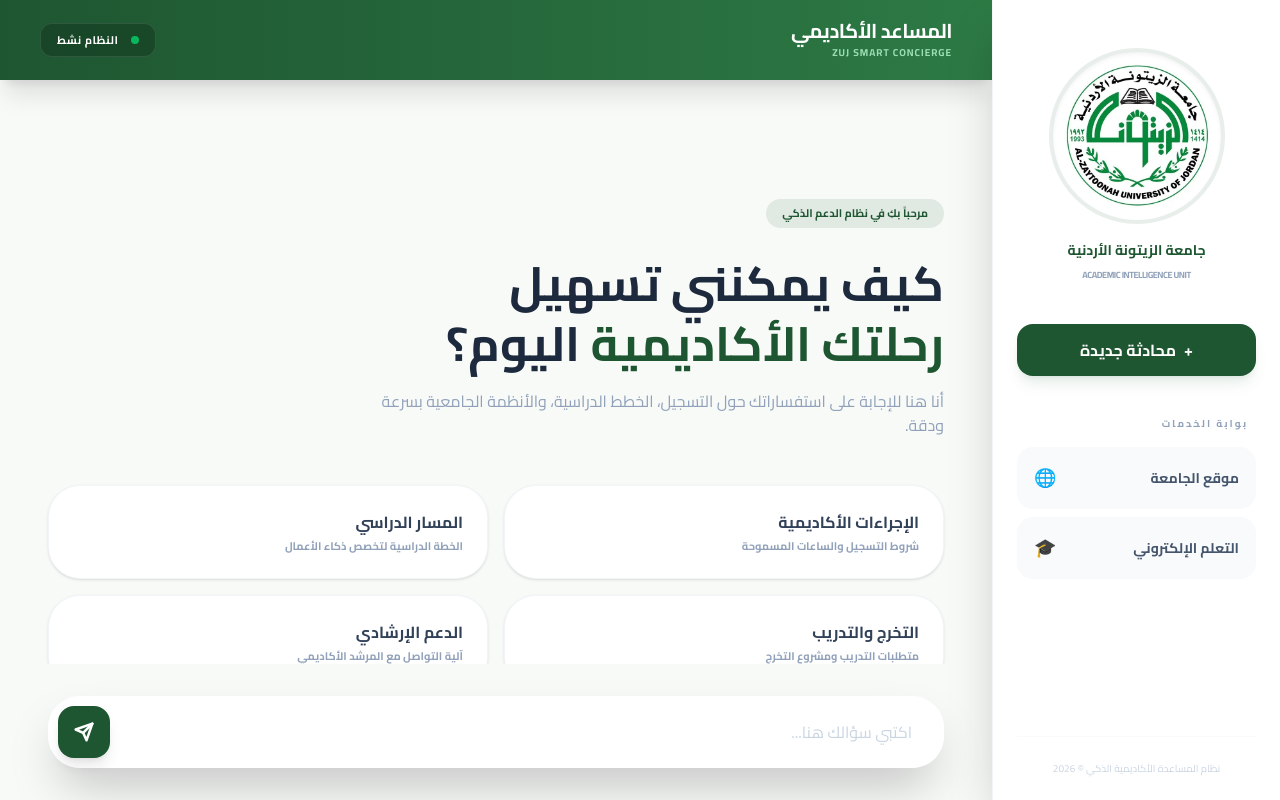
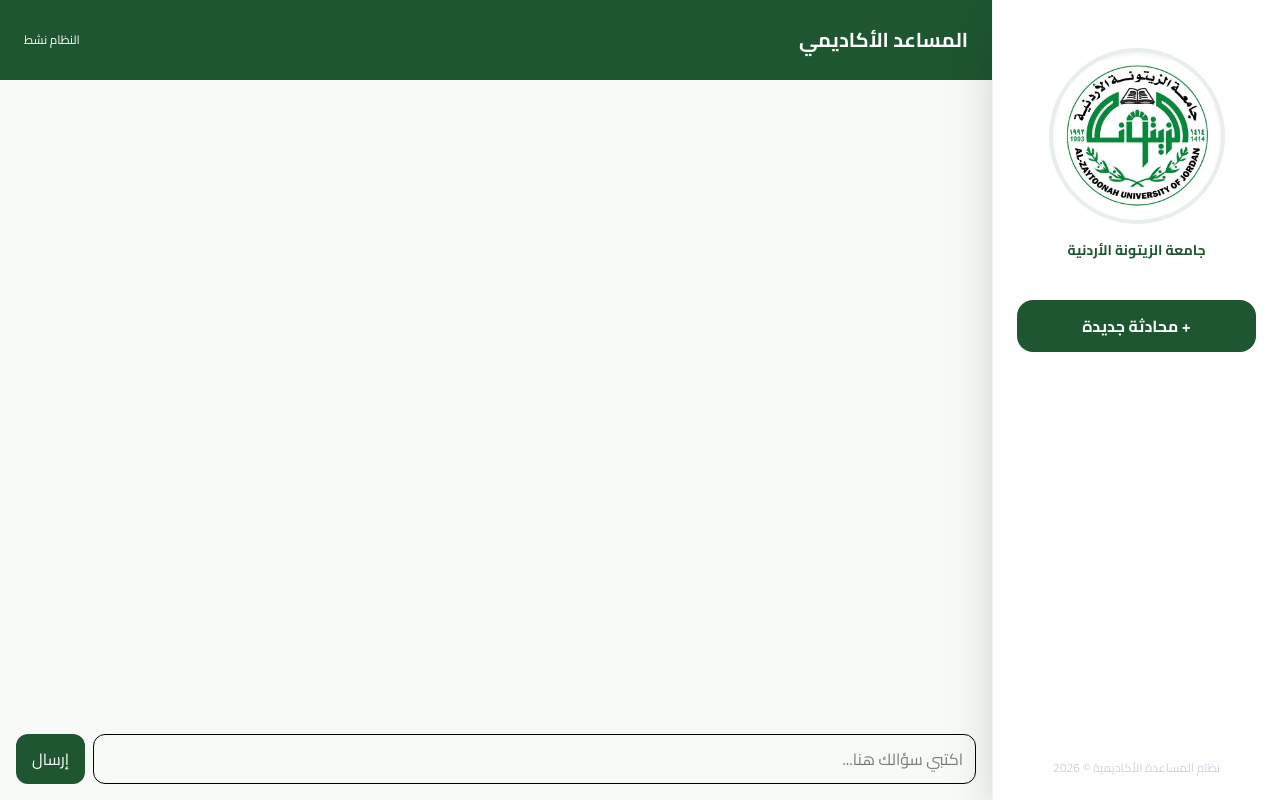
Before and after one commit to Yara41/zuj_project_2026, a React (Vite) app: page / in a window 1280 px wide. Built offline with nearby package versions, Linux system fonts and the light colour scheme.

Commit message:
fix mixed content final

```diff
--- a/src/App.jsx
+++ b/src/App.jsx
@@ -9,187 +9,122 @@
 
   const sendMessage = async (text) => {
     if (!text.trim()) return;
+
     const userMsg = { role: "user", text };
     setMessages((prev) => [...prev, userMsg]);
     setInputValue("");
     setLoading(true);
-    if(window.innerWidth < 768) setIsSidebarOpen(false);
+
+    if (window.innerWidth < 768) setIsSidebarOpen(false);
 
     try {
-      // تم تحديث الرابط ليعمل مع السيرفر الخارجي (Cloud) بدلاً من المحلي
-      const res = await fetch("http://13.61.19.235:5678/webhook/b7ed42af-3773-4af7-a9d3-704e062369c8", {
+      // ✅ الحل النهائي: عبر Netlify function
+      const res = await fetch("/.netlify/functions/chat", {
         method: "POST",
         headers: { "Content-Type": "application/json" },
-        // نرسل النص تحت مفتاح chatInput ليتوافق مع الـ AI Agent
-        body: JSON.stringify({ chatInput: text, sessionId: "zuj_user_session" }),
+        body: JSON.stringify({
+          question: text,
+          sessionId: "zuj_user_session",
+        }),
       });
 
       const data = await res.json();
 
-      // 3. ملاحظة: تأكدي أن عقدة Respond to Webhook في n8n تُرجع قيمة باسم output
-      const reply = data?.output || data?.text || data?.message || "نعتذر، لم أتمكن من العثور على إجابة دقيقة حالياً.";
+      const reply =
+        data?.output ||
+        data?.text ||
+        data?.message ||
+        "نعتذر، لم أتمكن من العثور على إجابة دقيقة حالياً.";
 
       setMessages((prev) => [...prev, { role: "bot", text: reply }]);
+
     } catch (err) {
       console.error("Error:", err);
-      setMessages((prev) => [...prev, { role: "bot", text: "حدث خطأ فني، يرجى التأكد من اتصالك بالإنترنت." }]);
+      setMessages((prev) => [
+        ...prev,
+        { role: "bot", text: "حدث خطأ فني، يرجى التأكد من اتصالك بالإنترنت." },
+      ]);
     }
+
     setLoading(false);
   };
 
   return (
     <div className="flex h-screen bg-[#f8faf8] font-['Cairo']">
-
-      {/* 1. SIDEBAR - التصميم الدائري للوجو */}
+      {/* Sidebar */}
       <aside className={`
         fixed inset-y-0 right-0 z-50 w-72 bg-white shadow-2xl transform transition-transform duration-300 ease-in-out border-l border-slate-100
         md:relative md:translate-x-0 ${isSidebarOpen ? "translate-x-0" : "translate-x-full"}
       `}>
         <div className="flex flex-col h-full p-6">
+
           <div className="flex flex-col items-center mt-6 mb-10">
-            {/* اللوجو بشكل دائري كبير وبدون حواف مربعة */}
             <div className="w-44 h-44 rounded-full border-4 border-[#1e5631]/10 p-2 shadow-inner bg-white overflow-hidden flex items-center justify-center">
-              <img
-                src="/OIP (1).webp"
-                alt="Zuj Logo"
-                className="w-full h-full object-contain mix-blend-multiply"
-              />
+              <img src="/OIP (1).webp" alt="Zuj Logo" className="w-full h-full object-contain" />
             </div>
-            <div className="text-center mt-4">
-              <h2 className="text-sm font-black text-[#1e5631]">جامعة الزيتونة الأردنية</h2>
-              <span className="text-[9px] text-slate-400 uppercase font-bold tracking-tighter">Academic Intelligence Unit</span>
-            </div>
+            <h2 className="mt-4 font-black text-[#1e5631] text-sm">جامعة الزيتونة الأردنية</h2>
           </div>
 
           <button
-            onClick={() => { setMessages([]); if(window.innerWidth < 768) setIsSidebarOpen(false); }}
-            className="w-full py-3.5 px-4 mb-10 rounded-2xl bg-[#1e5631] text-white hover:bg-[#163d25] transition-all font-bold flex items-center justify-center gap-2 shadow-lg shadow-green-900/10"
+            onClick={() => setMessages([])}
+            className="w-full py-3.5 mb-10 rounded-2xl bg-[#1e5631] text-white font-bold"
           >
-            <span>+</span> محادثة جديدة
+            + محادثة جديدة
           </button>
 
-          <div className="space-y-4">
-            <p className="text-[10px] uppercase tracking-[0.2em] text-slate-400 font-black px-2">بوابة الخدمات</p>
-            <div className="grid gap-2">
-              <a href="https://www.zuj.edu.jo/" target="_blank" rel="noreferrer" className="group flex items-center justify-between p-4 bg-slate-50 hover:bg-[#1e5631]/5 rounded-2xl transition-all border border-transparent hover:border-[#1e5631]/20">
-                <span className="text-sm font-bold text-slate-600 group-hover:text-[#1e5631]">موقع الجامعة</span>
-                <span className="text-lg">🌐</span>
-              </a>
-              <a href="https://elearning.zuj.edu.jo/" target="_blank" rel="noreferrer" className="group flex items-center justify-between p-4 bg-slate-50 hover:bg-[#1e5631]/5 rounded-2xl transition-all border border-transparent hover:border-[#1e5631]/20">
-                <span className="text-sm font-bold text-slate-600 group-hover:text-[#1e5631]">التعلم الإلكتروني</span>
-                <span className="text-lg">🎓</span>
-              </a>
-            </div>
-          </div>
-
-          <div className="mt-auto pt-6 text-center border-t border-slate-50">
-            <p className="text-[10px] text-slate-300 font-medium">نظام المساعدة الأكاديمية الذكي © 2026</p>
+          <div className="mt-auto text-center text-xs text-slate-300">
+            نظام المساعدة الأكاديمية © 2026
           </div>
         </div>
       </aside>
 
-      {isSidebarOpen && (
-        <div onClick={() => setIsSidebarOpen(false)} className="fixed inset-0 bg-black/20 backdrop-blur-sm z-40 md:hidden"></div>
-      )}
+      {/* Main */}
+      <main className="flex-1 flex flex-col">
 
-      {/* 2. MAIN AREA */}
-      <main className="flex-1 flex flex-col min-w-0 overflow-hidden">
-
-        <header className="h-20 bg-gradient-to-r from-[#1e5631] to-[#2d7a45] text-white flex items-center justify-between px-6 md:px-10 shadow-xl z-30">
-          <div className="flex items-center gap-4">
-            <button onClick={() => setIsSidebarOpen(true)} className="md:hidden p-2 hover:bg-white/10 rounded-lg">
-              <svg width="24" height="24" fill="none" stroke="currentColor" strokeWidth="2.5" viewBox="0 0 24 24"><path d="M4 6h16M4 12h16m-7 6h7"></path></svg>
-            </button>
-            <div className="hidden md:block">
-              <h1 className="font-black text-xl tracking-tight leading-none">المساعد الأكاديمي</h1>
-              <p className="text-[10px] text-green-200 mt-1 font-bold opacity-80 uppercase tracking-widest">Zuj Smart Concierge</p>
-            </div>
-          </div>
-
-          <div className="flex items-center gap-3 bg-black/20 px-4 py-2 rounded-xl border border-white/10 backdrop-blur-md">
-            <span className="w-2 h-2 bg-green-400 rounded-full animate-pulse"></span>
-            <span className="text-[11px] font-black tracking-wider uppercase">النظام نشط</span>
-          </div>
+        {/* Header */}
+        <header className="h-20 bg-[#1e5631] text-white flex items-center justify-between px-6">
+          <h1 className="font-black text-xl">المساعد الأكاديمي</h1>
+          <span className="text-xs">النظام نشط</span>
         </header>
 
-        {/* MESSAGES AREA */}
-        <div className="flex-1 overflow-y-auto p-4 md:p-10 custom-scrollbar">
-          {messages.length === 0 ? (
-            <div className="max-w-4xl mx-auto text-right mt-10 md:mt-20">
-              <div className="inline-block px-4 py-1.5 rounded-full bg-[#1e5631]/10 text-[#1e5631] text-[11px] font-black mb-6 animate-bounce">
-                مرحباً بكِ في نظام الدعم الذكي
-              </div>
-              <h2 className="text-3xl md:text-5xl font-black text-slate-800 mb-4 leading-tight">
-                كيف يمكنني تسهيل <br/> <span className="text-[#1e5631]">رحلتك الأكاديمية</span> اليوم؟
-              </h2>
-              <p className="text-slate-400 mb-12 text-sm md:text-base font-medium max-w-xl">
-                أنا هنا للإجابة على استفساراتك حول التسجيل، الخطط الدراسية، والأنظمة الجامعية بسرعة ودقة.
-              </p>
-
-              <div className="grid grid-cols-1 sm:grid-cols-2 gap-4">
-                {[
-                  { title: "الإجراءات الأكاديمية", desc: "شروط التسجيل والساعات المسموحة", text: "كم عدد الساعات المسموح تسجيلها في الفصل؟" },
-                  { title: "المسار الدراسي", desc: "الخطة الدراسية لتخصص ذكاء الأعمال", text: "ما هي الخطة الدراسية لتخصص ذكاء الأعمال؟" },
-                  { title: "التخرج والتدريب", desc: "متطلبات التدريب ومشروع التخرج", text: "متى يمكنني تسجيل التدريب أو مشروع التخرج؟" },
-                  { title: "الدعم الإرشادي", desc: "آلية التواصل مع المرشد الأكاديمي", text: "كيف تتم عملية الإرشاد الأكاديمي؟" }
-                ].map((item, i) => (
-                  <button
-                    key={i}
-                    onClick={() => sendMessage(item.text)}
-                    className="p-6 bg-white border border-slate-100 rounded-[2rem] hover:shadow-xl hover:border-[#1e5631]/30 transition-all text-right group relative overflow-hidden active:scale-95 shadow-sm"
-                  >
-                    <h3 className="font-black text-slate-700 group-hover:text-[#1e5631] mb-1 transition-colors">{item.title}</h3>
-                    <p className="text-[11px] text-slate-400 font-bold">{item.desc}</p>
-                  </button>
-                ))}
-              </div>
-            </div>
-          ) : (
-            <div className="max-w-4xl mx-auto space-y-6">
+        {/* Messages */}
+        <div className="flex-1 overflow-y-auto p-6">
           {messages.map((msg, i) => (
             <div key={i} className={`flex ${msg.role === "user" ? "justify-end" : "justify-start"}`}>
-                  <div className={`p-4 md:p-5 rounded-3xl text-[13px] md:text-sm leading-relaxed max-w-[85%] md:max-w-[75%] shadow-sm ${
+              <div className={`p-4 rounded-2xl max-w-[70%] ${
                 msg.role === "user"
-                    ? "bg-[#1e5631] text-white rounded-tl-none font-medium"
-                    : "bg-white border border-slate-100 text-slate-700 rounded-tr-none"
+                  ? "bg-[#1e5631] text-white"
+                  : "bg-white border"
               }`}>
                 {msg.text}
               </div>
             </div>
           ))}
+
           {loading && (
-                <div className="flex justify-start">
-                  <div className="bg-white border border-slate-100 p-5 rounded-3xl rounded-tr-none flex gap-1.5 shadow-sm">
-                    <div className="w-2 h-2 bg-[#1e5631]/40 rounded-full animate-bounce"></div>
-                    <div className="w-2 h-2 bg-[#1e5631]/60 rounded-full animate-bounce [animation-delay:0.2s]"></div>
-                    <div className="w-2 h-2 bg-[#1e5631] rounded-full animate-bounce [animation-delay:0.4s]"></div>
-                  </div>
-                </div>
+            <div className="text-sm text-gray-400">جاري المعالجة...</div>
           )}
+
           <div ref={messagesEndRef} />
         </div>
-          )}
-        </div>
 
-        <footer className="p-4 md:p-8 bg-transparent">
+        {/* Input */}
+        <footer className="p-4">
           <form
-            onSubmit={(e) => { e.preventDefault(); sendMessage(inputValue); }}
-            className="max-w-4xl mx-auto relative shadow-2xl rounded-[2rem]"
+            onSubmit={(e) => {
+              e.preventDefault();
+              sendMessage(inputValue);
+            }}
+            className="flex gap-2"
           >
             <input
-              className="w-full py-4 md:py-6 pr-6 md:pr-8 pl-16 md:pl-20 rounded-[2rem] bg-white border-none focus:ring-4 focus:ring-[#1e5631]/5 transition-all text-sm md:text-base font-medium placeholder:text-slate-300"
+              className="flex-1 p-3 rounded-xl border"
               placeholder="اكتبي سؤالك هنا..."
               value={inputValue}
               onChange={(e) => setInputValue(e.target.value)}
             />
-            <button
-              type="submit"
-              className="absolute left-2.5 top-1/2 -translate-y-1/2 bg-[#1e5631] text-white p-3 md:p-4 rounded-2xl hover:bg-[#163d25] transition-all shadow-lg active:scale-90"
-            >
-              <svg width="20" height="20" viewBox="0 0 24 24" fill="none" stroke="currentColor" strokeWidth="3" strokeLinecap="round" strokeLinejoin="round">
-                <line x1="22" y1="2" x2="11" y2="13"></line>
-                <polygon points="22 2 15 22 11 13 2 9 22 2"></polygon>
-              </svg>
+            <button className="bg-[#1e5631] text-white px-4 rounded-xl">
+              إرسال
             </button>
           </form>
         </footer>
```
Lines whose indentation alone changed are shown as unchanged.
